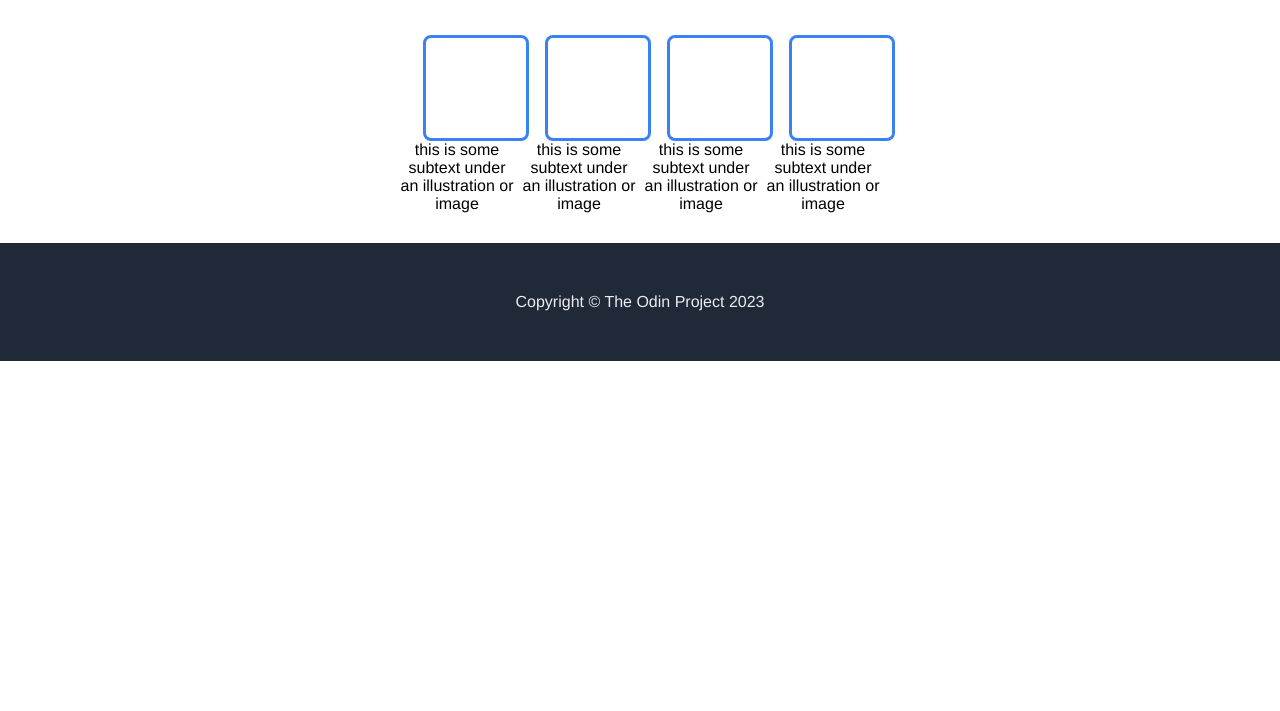
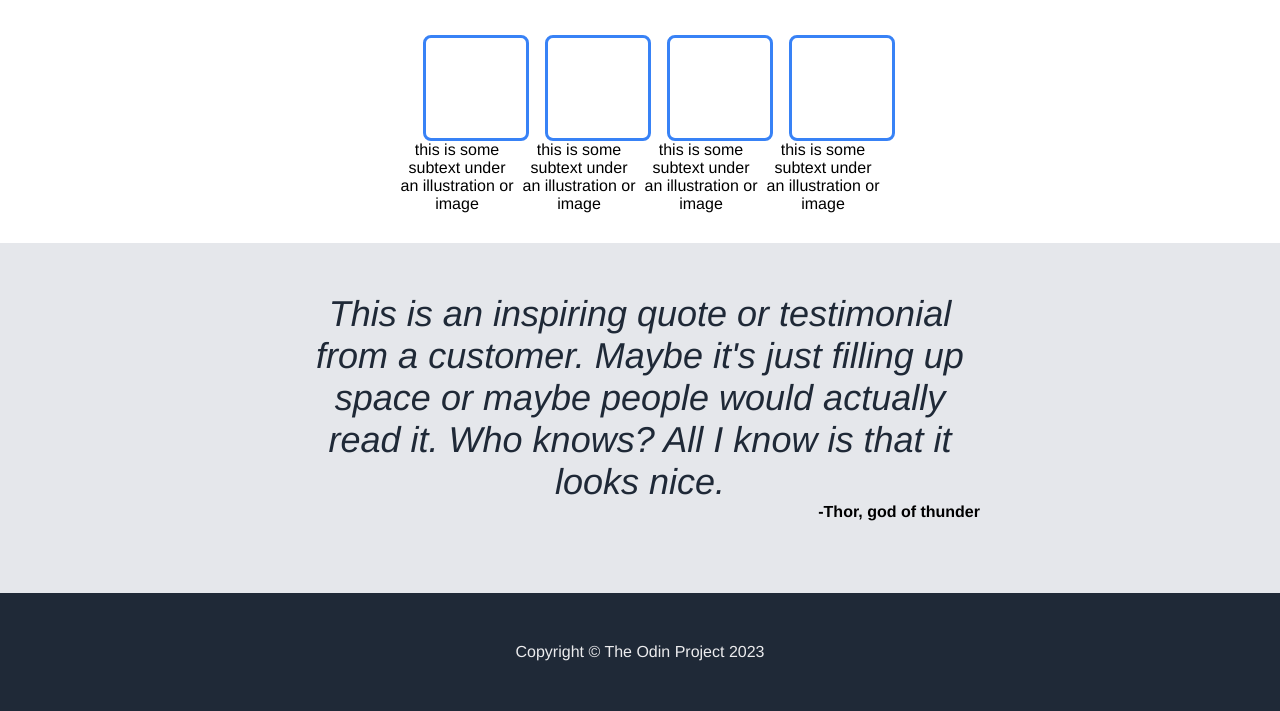
Before and after one commit to melvinquashie/odin-landing_page, a plain HTML site: page index.html in a window 1280 px wide. Shown: the part 585-1296 px from the top of the page. Before the commit the page ends 946 px from the top, so only its background shows below. Drawn offline with Linux system fonts and the light colour scheme.

Commit message:
add section 3
add quote with emphasis. add styles and fonts to match solution.

```diff
--- a/css/landstyle.css
+++ b/css/landstyle.css
@@ -17,6 +17,13 @@
 
 .light-space{
   background-color: #ffffff;
+  padding: 50px;
+  padding-left: 100px;
+  padding-right: 100px;
+}
+
+.grey-space{
+  background-color: #E5E7EB;
   padding: 50px;
   padding-left: 100px;
   padding-right: 100px;
@@ -51,7 +58,7 @@ div.section-one{
 
 div.left p.main-text{
   font-size: 48px;
-  font-weight: extra-bold;
+  font-weight: bolder;
   color: #F9FAF8
 }
 
@@ -95,7 +102,7 @@ div.section-two{
 
 div.section-two p.information{
   font-size: 36px;
-  font-weight: extra-bold;
+  font-weight: bolder;
   color: #1F2937;
   text-align: center;
 }
@@ -126,8 +133,6 @@ div.item div.square{
 
 }
 
-
-
 p.img-subtext{
   text-align: center;
   /*padding-left: 30px;
@@ -135,6 +140,28 @@ p.img-subtext{
 }
 
 
+
+/* Section 3 styles */
+div.section-three{
+  height: 250px;
+  padding-left: 300px;
+  padding-right: 300px;
+}
+
+div.section-three p.quote{
+  text-align: center;
+  font-size: 36px;
+  font-weight: lighter;
+  color: #1f2937
+}
+
+p.quote-author{
+  text-align: right;
+  font-weight: bolder;
+}
+
+
+
 /* Footer styles */
 div.footer p{
   color: #ececee;
--- a/index.html
+++ b/index.html
@@ -90,6 +90,13 @@
 
     </div> <!--end2-->
 
+    <!--Section3-->
+    <div class="section-three grey-space">
+      <p class="quote"><em>This is an inspiring quote or testimonial from a customer. Maybe it's just filling up space or maybe people would actually read it. Who knows? All I know is that it looks nice.</em></p>
+      <p class="quote-author">-Thor, god of thunder</p>
+
+    </div> <!--end3-->
+
 
 
 
```
Also changed, not shown: 1 other file.
